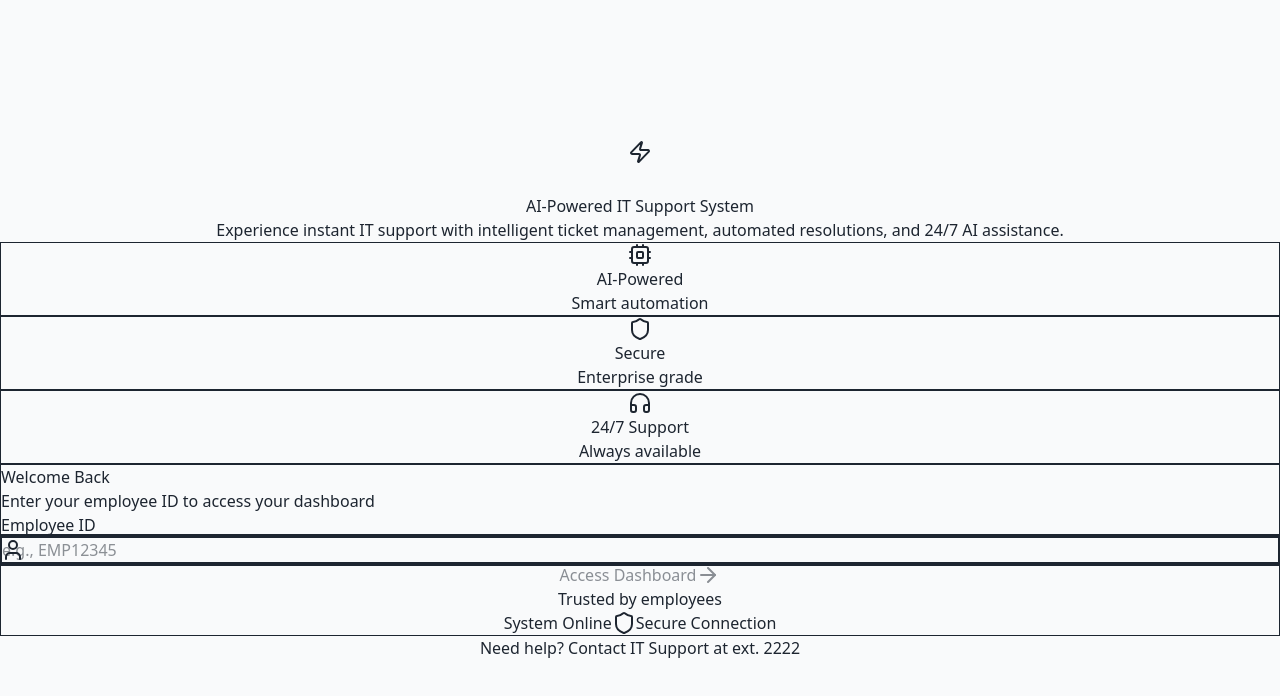
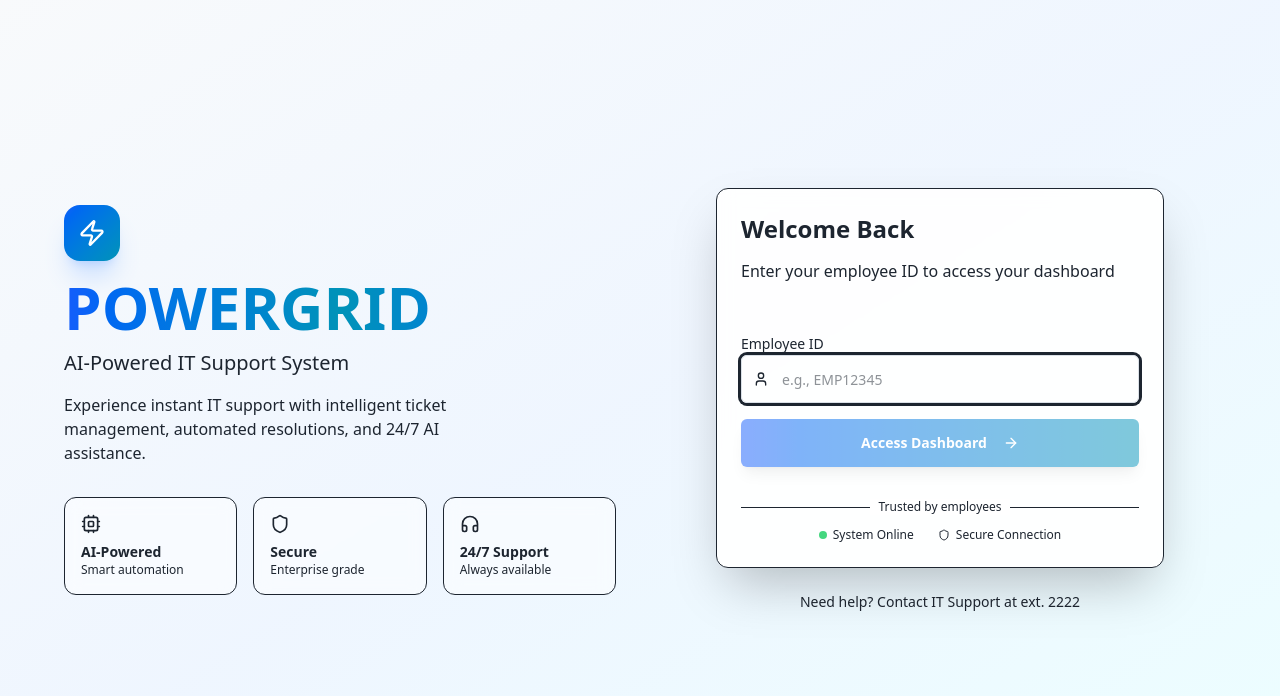
Before and after one commit to krithick010/POWERGRIDSIH, a Next.js app: page / in a window 1280 px wide. Shown: the top 696 px of the page. Built offline with nearby package versions, Linux system fonts and the light colour scheme; no server answers.

Commit message:
Updated globals.css

```diff
--- a/app/globals.css
+++ b/app/globals.css
@@ -1,5 +1,5 @@
-@import "tailwindcss/preflight";
-@import "tailwindcss/utilities";
+@import "tailwindcss";
+@import "tw-animate-css";
 
 :root {
   /* Modern professional theme */
```
